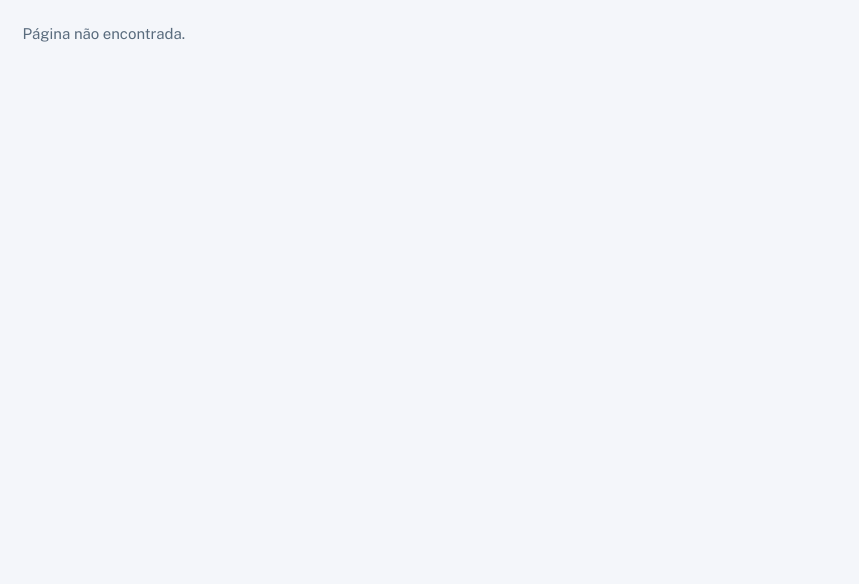
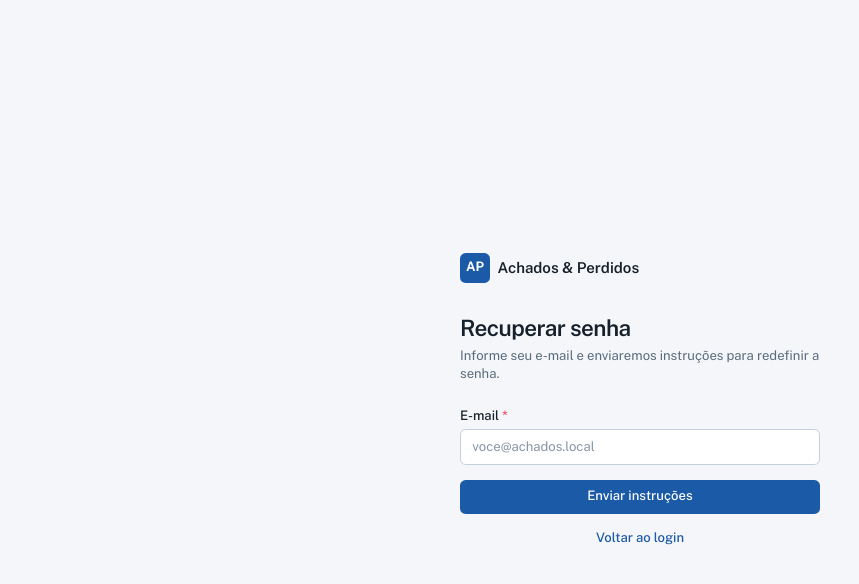
Before and after one commit to Welberth77/Sistema-Achados-e-Perdidos, a React (Vite) app in the folder frontend/: page /esqueci-senha in a window 1280 px wide. Shown: the top 584 px of the page, without its empty margins (0-859 px from the left). Built offline with nearby package versions, Linux system fonts and the light colour scheme; no server answers.

Commit message:
feat: validação de e-mail, mostrar/ocultar senha e recuperação de senha

```diff
--- a/frontend/src/components/Input.jsx
+++ b/frontend/src/components/Input.jsx
@@ -1,11 +1,31 @@
-import { forwardRef, useId } from 'react';
+import { forwardRef, useId, useState } from 'react';
+
+function OlhoAberto() {
+  return (
+    <svg width="18" height="18" viewBox="0 0 24 24" fill="none" stroke="currentColor" strokeWidth="2" strokeLinecap="round" strokeLinejoin="round" aria-hidden="true">
+      <path d="M1 12s4-7 11-7 11 7 11 7-4 7-11 7-11-7-11-7z" />
+      <circle cx="12" cy="12" r="3" />
+    </svg>
+  );
+}
+function OlhoFechado() {
+  return (
+    <svg width="18" height="18" viewBox="0 0 24 24" fill="none" stroke="currentColor" strokeWidth="2" strokeLinecap="round" strokeLinejoin="round" aria-hidden="true">
+      <path d="M17.94 17.94A10.07 10.07 0 0 1 12 20c-7 0-11-8-11-8a18.45 18.45 0 0 1 5.06-5.94M9.9 4.24A9.12 9.12 0 0 1 12 4c7 0 11 8 11 8a18.5 18.5 0 0 1-2.16 3.19m-6.72-1.07a3 3 0 1 1-4.24-4.24" />
+      <line x1="1" y1="1" x2="23" y2="23" />
+    </svg>
+  );
+}
 
 const Input = forwardRef(function Input(
-  { label, error, hint, required, className = '', id, ...props },
+  { label, error, hint, required, type = 'text', className = '', id, ...props },
   ref
 ) {
   const autoId = useId();
   const inputId = id || autoId;
+  const isSenha = type === 'password';
+  const [mostrar, setMostrar] = useState(false);
+  const tipoReal = isSenha ? (mostrar ? 'text' : 'password') : type;
 
   return (
     <div>
@@ -15,16 +35,31 @@ const Input = forwardRef(function Input(
           {required && <span className="text-rose-500"> *</span>}
         </label>
       )}
+      <div className="relative">
         <input
           id={inputId}
           ref={ref}
+          type={tipoReal}
           aria-invalid={!!error}
           aria-describedby={error ? `${inputId}-error` : hint ? `${inputId}-hint` : undefined}
           className={`w-full rounded-md border bg-surface px-3 py-2 text-sm text-fg placeholder:text-subtle
             outline-none transition-colors focus-visible:border-primary focus-visible:ring-2 focus-visible:ring-primary
+            ${isSenha ? 'pr-10' : ''}
             ${error ? 'border-rose-400 focus-visible:ring-rose-400' : 'border-border-strong'} ${className}`}
           {...props}
         />
+        {isSenha && (
+          <button
+            type="button"
+            onClick={() => setMostrar((v) => !v)}
+            aria-label={mostrar ? 'Ocultar senha' : 'Mostrar senha'}
+            aria-pressed={mostrar}
+            className="absolute inset-y-0 right-0 grid w-10 place-items-center rounded-r-md text-muted transition-colors hover:text-fg focus:outline-none focus-visible:text-fg focus-visible:ring-2 focus-visible:ring-primary"
+          >
+            {mostrar ? <OlhoFechado /> : <OlhoAberto />}
+          </button>
+        )}
+      </div>
       {error ? (
         <p id={`${inputId}-error`} className="mt-1 text-xs text-rose-500">
           {error}
--- a/frontend/src/pages/Cadastro.jsx
+++ b/frontend/src/pages/Cadastro.jsx
@@ -1,7 +1,9 @@
 import { useState } from 'react';
 import { Link, useNavigate } from 'react-router-dom';
+import api from '../services/api.js';
 import Input from '../components/Input.jsx';
 import Button from '../components/Button.jsx';
+import { emailValido } from '../utils/validacao.js';
 
 export default function Cadastro() {
   const navigate = useNavigate();
@@ -17,6 +19,7 @@ export default function Cadastro() {
     const e = {};
     if (!form.nome.trim()) e.nome = 'Informe seu nome.';
     if (!form.email.trim()) e.email = 'Informe seu e-mail.';
+    else if (!emailValido(form.email)) e.email = 'E-mail inválido.';
     if (form.senha.length < 6) e.senha = 'A senha deve ter ao menos 6 caracteres.';
     if (form.confirmar !== form.senha) e.confirmar = 'As senhas não coincidem.';
     setErros(e);
@@ -29,11 +32,21 @@ export default function Cadastro() {
     if (!validar()) return;
     setEnviando(true);
     try {
-      // TODO: integrar com POST /api/auth/registrar quando o backend expor o endpoint de autocadastro.
-      await new Promise((r) => setTimeout(r, 500));
+      await api.post('/auth/registrar', {
+        nome: form.nome.trim(),
+        email: form.email.trim(),
+        senha: form.senha,
+      });
       setOk(true);
-    } catch {
-      setErroGeral('Não foi possível criar a conta. Tente novamente.');
+    } catch (err) {
+      const status = err.response?.status;
+      if (status === 409) {
+        setErros((prev) => ({ ...prev, email: 'Já existe uma conta com este e-mail.' }));
+      } else if (status === 400) {
+        setErroGeral(err.response?.data?.error || 'Verifique os dados informados.');
+      } else {
+        setErroGeral('Não foi possível criar a conta. Verifique se o servidor está no ar.');
+      }
     } finally {
       setEnviando(false);
     }
--- /dev/null
+++ b/frontend/src/pages/EsqueciSenha.jsx
@@ -0,0 +1,93 @@
+import { useState } from 'react';
+import { Link } from 'react-router-dom';
+import { emailValido } from '../utils/validacao.js';
+import Input from '../components/Input.jsx';
+import Button from '../components/Button.jsx';
+
+export default function EsqueciSenha() {
+  const [email, setEmail] = useState('');
+  const [erro, setErro] = useState('');
+  const [enviando, setEnviando] = useState(false);
+  const [ok, setOk] = useState(false);
+
+  async function enviar(e) {
+    e.preventDefault();
+    setErro('');
+    if (!email.trim()) {
+      setErro('Informe seu e-mail.');
+      return;
+    }
+    if (!emailValido(email)) {
+      setErro('E-mail inválido.');
+      return;
+    }
+    setEnviando(true);
+    try {
+      // TODO: integrar com POST /api/auth/esqueci-senha quando o backend oferecer recuperação de senha.
+      await new Promise((r) => setTimeout(r, 500));
+      setOk(true);
+    } finally {
+      setEnviando(false);
+    }
+  }
+
+  return (
+    <div className="flex min-h-screen items-center justify-center bg-bg px-4 py-10">
+      <div className="w-full max-w-sm">
+        <Link
+          to="/"
+          className="mb-8 inline-flex items-center gap-2 rounded-md focus:outline-none focus-visible:ring-2 focus-visible:ring-primary"
+        >
+          <span className="grid h-8 w-8 place-items-center rounded-md bg-primary text-sm font-bold text-primary-fg">
+            AP
+          </span>
+          <span className="text-base font-semibold text-fg">Achados &amp; Perdidos</span>
+        </Link>
+
+        <h1 className="text-2xl font-semibold tracking-tight text-fg">Recuperar senha</h1>
+        <p className="mt-1 text-sm text-muted">
+          Informe seu e-mail e enviaremos instruções para redefinir a senha.
+        </p>
+
+        {ok ? (
+          <div
+            role="status"
+            className="mt-6 rounded-md border border-border bg-surface p-4 text-sm text-muted"
+          >
+            Se houver uma conta associada a <span className="font-medium text-fg">{email.trim()}</span>,
+            enviamos as instruções de recuperação. Verifique seu e-mail.
+          </div>
+        ) : (
+          <>
+            {erro && (
+              <div
+                role="alert"
+                className="mt-5 rounded-md border border-rose-300 bg-rose-50 px-3 py-2 text-sm text-rose-700 dark:border-rose-400/30 dark:bg-rose-400/10 dark:text-rose-300"
+              >
+                {erro}
+              </div>
+            )}
+            <form onSubmit={enviar} className="mt-6 space-y-4">
+              <Input
+                label="E-mail"
+                type="email"
+                autoComplete="email"
+                placeholder="voce@achados.local"
+                value={email}
+                onChange={(e) => setEmail(e.target.value)}
+                required
+              />
+              <Button type="submit" loading={enviando} className="w-full">
+                Enviar instruções
+              </Button>
+            </form>
+          </>
+        )}
+
+        <p className="mt-4 text-center text-sm text-muted">
+          <Link to="/login" className="font-medium text-link hover:underline">Voltar ao login</Link>
+        </p>
+      </div>
+    </div>
+  );
+}
--- a/frontend/src/pages/Login.jsx
+++ b/frontend/src/pages/Login.jsx
@@ -1,8 +1,9 @@
 import { useState } from 'react';
-import { useNavigate, useLocation } from 'react-router-dom';
+import { Link, useNavigate, useLocation } from 'react-router-dom';
 import { useAuth } from '../contexts/AuthContext.jsx';
 import Input from '../components/Input.jsx';
 import Button from '../components/Button.jsx';
+import { emailValido } from '../utils/validacao.js';
 
 // O que o sistema faz — conteúdo real do painel institucional.
 const DESTAQUES = [
@@ -21,13 +22,24 @@ export default function Login() {
   const [senha, setSenha] = useState('');
   const [erro, setErro] = useState('');
   const [enviando, setEnviando] = useState(false);
+  const [erros, setErros] = useState({});
+
+  function validar() {
+    const e = {};
+    if (!email.trim()) e.email = 'Informe seu e-mail.';
+    else if (!emailValido(email)) e.email = 'E-mail inválido.';
+    if (!senha) e.senha = 'Informe sua senha.';
+    setErros(e);
+    return Object.keys(e).length === 0;
+  }
 
   async function entrar(e) {
     e.preventDefault();
     setErro('');
+    if (!validar()) return;
     setEnviando(true);
     try {
-      await login(email, senha);
+      await login(email.trim(), senha);
       navigate(destino, { replace: true });
     } catch (err) {
       if (err.response?.status === 401) {
@@ -106,6 +118,7 @@ export default function Login() {
               placeholder="voce@achados.local"
               value={email}
               onChange={(e) => setEmail(e.target.value)}
+              error={erros.email}
               required
             />
             <Input
@@ -114,12 +127,23 @@ export default function Login() {
               autoComplete="current-password"
               value={senha}
               onChange={(e) => setSenha(e.target.value)}
+              error={erros.senha}
               required
             />
+            <div className="flex justify-end">
+              <Link to="/esqueci-senha" className="text-sm text-link hover:underline">
+                Esqueceu a senha?
+              </Link>
+            </div>
             <Button type="submit" loading={enviando} className="w-full">
               Entrar
             </Button>
           </form>
+
+          <p className="mt-4 text-center text-sm text-muted">
+            Não tem conta?{' '}
+            <Link to="/cadastro" className="font-medium text-link hover:underline">Criar conta</Link>
+          </p>
         </div>
       </section>
     </div>
--- a/frontend/src/routes/AppRoutes.jsx
+++ b/frontend/src/routes/AppRoutes.jsx
@@ -5,6 +5,7 @@ import ProtectedRoute from '../components/ProtectedRoute.jsx';
 import Catalogo from '../pages/publico/Catalogo.jsx';
 import Login from '../pages/Login.jsx';
 import Cadastro from '../pages/Cadastro.jsx';
+import EsqueciSenha from '../pages/EsqueciSenha.jsx';
 import Dashboard from '../pages/Dashboard.jsx';
 import Registradores from '../pages/registradores/Registradores.jsx';
 import NovoRegistrador from '../pages/registradores/NovoRegistrador.jsx';
@@ -26,6 +27,7 @@ export default function AppRoutes() {
       </Route>
       <Route path="/login" element={<Login />} />
       <Route path="/cadastro" element={<Cadastro />} />
+      <Route path="/esqueci-senha" element={<EsqueciSenha />} />
 
       {/* Área autenticada (equipe/administração) */}
       <Route
--- /dev/null
+++ b/frontend/src/utils/validacao.js
@@ -0,0 +1,6 @@
+// Validações simples e reutilizáveis de formulário.
+export const EMAIL_RE = /^[^\s@]+@[^\s@]+\.[^\s@]+$/;
+
+export function emailValido(email) {
+  return EMAIL_RE.test(String(email || '').trim());
+}
```
Also changed, not shown: 2 other files (tests, documents, lock files or other folders). Lines whose indentation alone changed are shown as unchanged.
